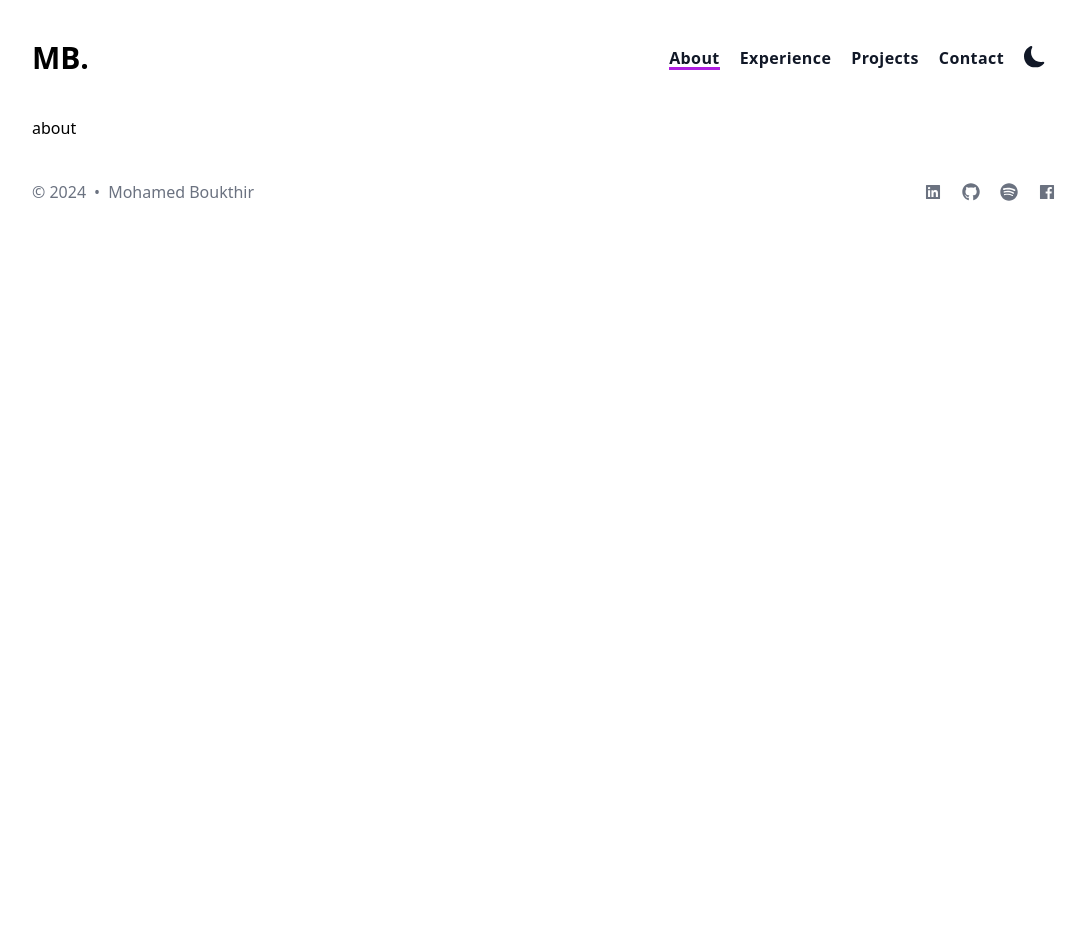
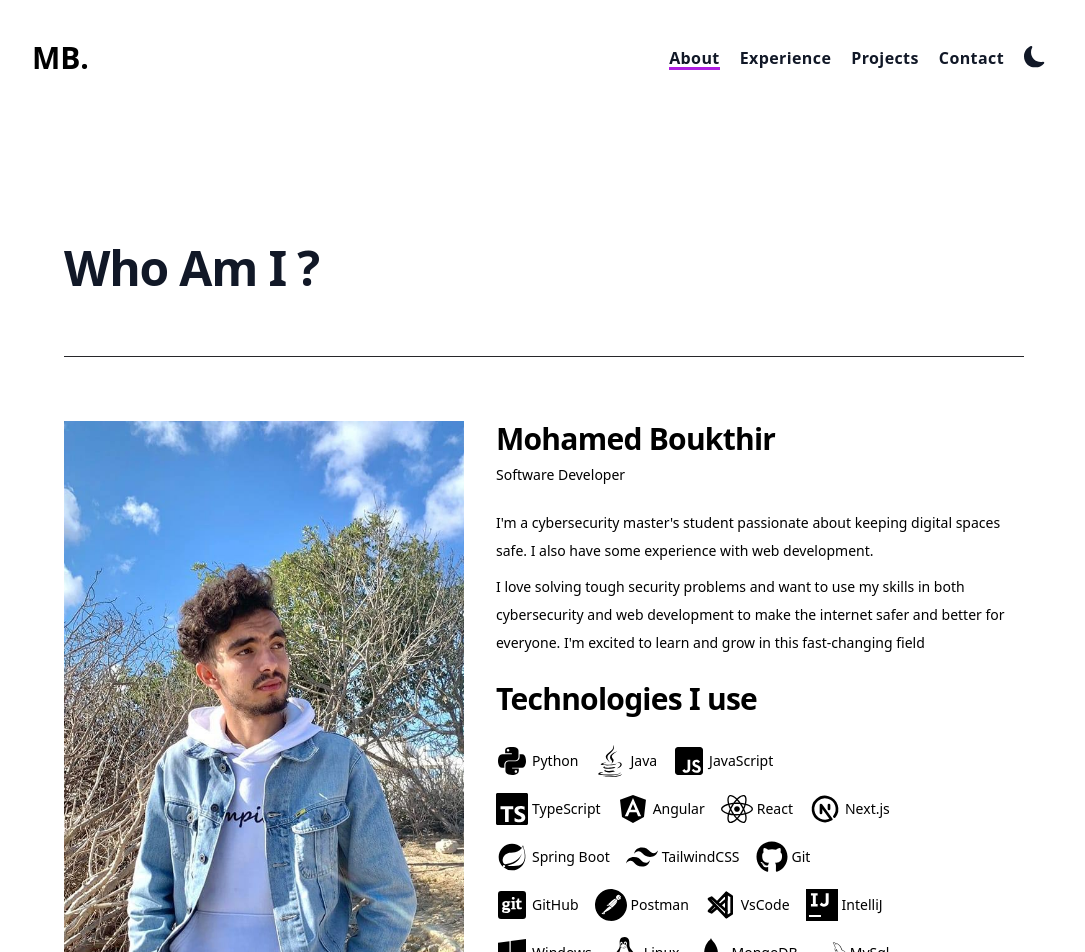
Before and after one commit to MohamedBoukthir/MyPortfolio, a Next.js app: page /about in a window 1280 px wide. Shown: the top 952 px of the page, without its empty margins (96-1181 px from the left). Before the commit the page ends 800 px from the top, so only its background shows below. Built offline with nearby package versions, Linux system fonts and the light colour scheme.

Commit message:
Add About component

```diff
--- a/app/about/page.tsx
+++ b/app/about/page.tsx
@@ -1,3 +1,4 @@
+import About from '@/components/About/About';
 import MainLayout from '@/components/layouts/MainLayout';
 import React from 'react'
 
@@ -9,7 +10,7 @@ export const metadata = {
 export default function page() {
   return (
     <MainLayout>
-      <div>about</div>
+      <About/>
     </MainLayout>
   )
 }
--- a/app/experience/page.tsx
+++ b/app/experience/page.tsx
@@ -14,7 +14,8 @@ export default function page() {
           My Experience
         </h1>
         <p className="text-lg leading-7 !mt-12 text-gray-500 dark:text-gray-400">
-
+          Check out my work experience below. If you have any projects or ideas to discuss, I'm all ears! Your messages make my work journey exciting.
+          Feel free to reach out to talk about anything – past projects, possible teamwork, or just to say hi. Looking forward to hearing from you soon
         </p>
       </div>
     </MainLayout>
--- /dev/null
+++ b/components/About/About.tsx
@@ -0,0 +1,67 @@
+import Image from "next/image";
+import me from "../../public/me.jpg";
+import { technologies } from "@/constants/Technologies";
+
+
+export default function About() {
+  return (
+    <div className="relative pb-3">
+        <div className=" pt-2 mx-auto space-y-8 max-w-7xl lg:px-8 md:space-y-16 md:pt-24 lg:pt-32">
+            <h2 className="text-3xl font-extrabold leading-9 tracking-tight text-gray-900 dark:text-gray-100 sm:text-4xl sm:leading-10 md:text-5xl md:leading-14">
+            Who Am I ?
+            </h2>
+
+            <div className="w-full h-px bg-zinc-800" />
+
+            <div className="flex flex-col md:flex-row space-y-8 md:space-x-8 md:space-y-0">
+                <div className="flex justify-center md:justify-start min-w-fit">
+                <Image
+                    src={me}
+                    alt="Mohamed Boukthir"
+                    height={400}
+                    className="rounded- object-cover"
+                    quality={100}
+                    priority={true}
+                    placeholder="blur"
+                    />
+                </div>
+                <section className="flex flex-col space-y-6">
+            <article className="flex flex-col space-y-2">
+              <h2 className="text-3xl font-bold tracking-tight  self-center md:self-start">
+                Mohamed Boukthir
+              </h2>
+              <h3 className="text-sm font-normal  self-center md:self-start">
+                Software Developer
+              </h3>
+            </article>
+            <article className="flex flex-col space-y-2 w-full ">
+              <p className=" text-sm leading-7 text-center md:text-start">
+              I'm a cybersecurity master's student passionate about keeping digital spaces safe.
+              I also have some experience with web development.
+              </p>
+              <p className="text-sm leading-7 text-center md:text-start">
+              I love solving tough security problems and want to use my skills
+              in both cybersecurity and web development to make the internet safer and better for everyone.
+              I'm excited to learn and grow in this fast-changing field
+              </p>
+            </article>
+            <article className="flex flex-col space-y-2 w-full md:w-3/4">
+              <h3 className="pt-18 text-3xl font-bold tracking-tight  self-center md:self-start">
+                Technologies I use
+              </h3>
+              <ul className="pt-5 list-outside list-none flex gap-4 flex-wrap justify-center md:justify-start text-sm ">
+                {technologies.map((category) => (
+                    category.items.map((tech) => (
+                    <li key={tech.name} className="flex items-center">
+                        {tech.icon}  <span className="ml-1">{tech.name}</span>
+                    </li>
+                    ))
+                ))}
+             </ul>
+            </article>
+          </section>
+            </div>
+        </div>
+    </div>
+  )
+}
--- a/components/Experience/constants.ts
+++ /dev/null
@@ -1,16 +0,0 @@
-import { Experience } from "./types";
-
-export const experiences: Experience[] = [
-    {
-        title: "Platform for Internship and Training Management",
-        company: "ISET Mahdia",
-        role: "Software Developer",
-        description: "A collaboration between ISET Mahdia and ISSAT Mahdia has resulted in a modern and secure solution aimed at optimizing internship and training processes. With an intuitive interface and comprehensive features, this platform ensures a successful learning experience. The innovation stemming from this initiative is meant to be shared with the professional world, providing added value to all stakeholders involved."
-    },
-    {
-        title: "Marketing Team",
-        company: "Enactus ISSAT Mahdia",
-        role: "Marketing Team Member",
-        description: "As a accomplished professional, I stand out with effective communication and seamless collaboration. My adaptability and efficient time management enable innovative problem-solving. With a strong network, I engage stakeholders for successful projects. My resilience in the face of challenges and a penchant for fostering creativity translate into successful campaigns."
-    }
-];
--- a/components/Experience/types.ts
+++ /dev/null
@@ -1,6 +0,0 @@
-export interface Experience {
-    title: string;
-    company: string;
-    role: string;
-    description: string;
-  }
--- a/components/Projects/ProjectItem.tsx
+++ b/components/Projects/ProjectItem.tsx
@@ -19,7 +19,7 @@ interface ProjectProps {
         onMouseLeave={() => {
           setModal({ active: false, index });
         }}
-        className="group flex w-full items-center justify-between border-b px-4 py-10 sm:px-10 sm:py-16"
+        className="flex w-full items-center justify-between border-b px-4 py-10 sm:px-10 sm:py-16"
         rel="noreferrer"
       >
         <h2 className="text-2xl transition-all group-hover:-translate-x-3 group-hover:scale-110 sm:text-6xl">
```
Also changed, not shown: public/me.jpg (added).
